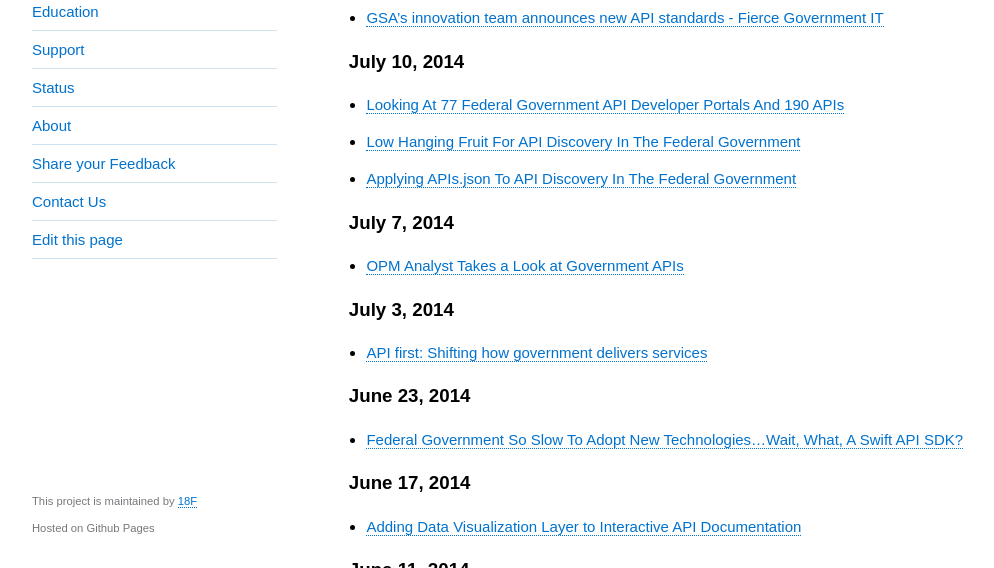
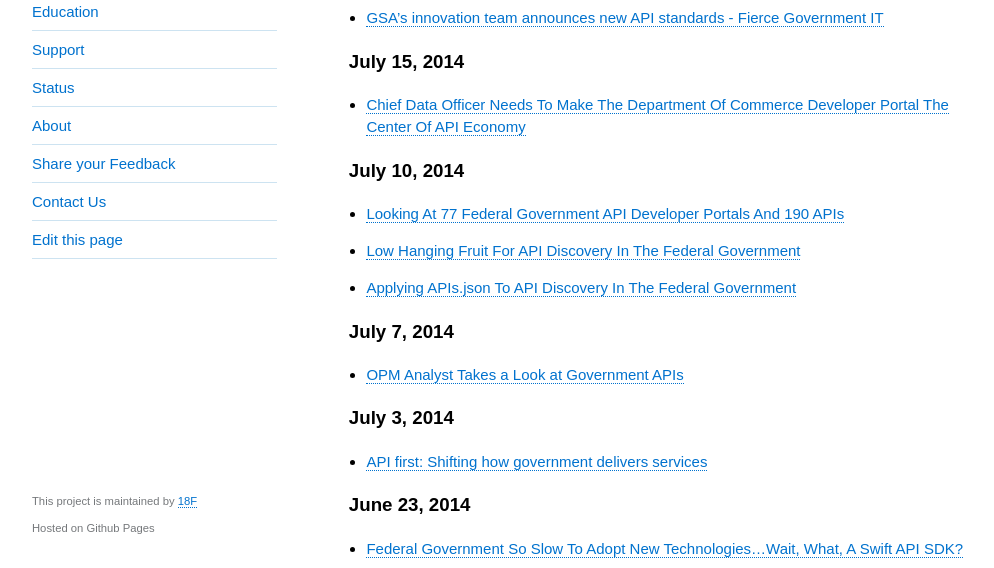
Before and after one commit to 18F/API-All-the-X, a Jekyll site: the page built from pages/gov_apis_in_the_news.md, in a window 1280 px wide and 900 px high, cut to the strip 332-900 px from the top of the window. Shown: the whole strip, without its empty margins (128-1122 px from the left). Built offline with Jekyll 4.4.1, drawn with Linux system fonts in a browser that asks for light colours.

Commit message:
adding commerce piece

```diff
--- a/pages/gov_apis_in_the_news.md
+++ b/pages/gov_apis_in_the_news.md
@@ -9,6 +9,9 @@ title: ".Gov APIs in the News"
 ### July 16, 2014
 * [18F's API standards, GSA's newest dashboard, FCC's cyber-obligations and more - Federal Computer Weekly](http://fcw.com/articles/2014/07/16/news-in-brief-july-16.aspx)
 * [GSA's innovation team announces new API standards - Fierce Government IT](http://www.fiercegovernmentit.com/story/gsas-innovation-team-announces-new-api-standards/2014-07-16)
+
+### July 15, 2014
+* [Chief Data Officer Needs To Make The Department Of Commerce Developer Portal The Center Of API Economy](http://apievangelist.com/2014/07/15/chief-data-officer-needs-to-make-the-department-of-commerce-developer-portal-the-center-of-api-economy/)
 
 ### July 10, 2014
 * [Looking At 77 Federal Government API Developer Portals And 190 APIs](http://apievangelist.com/2014/07/10/looking-at-77-federal-government-api-developer-portals-and-190-apis/)
```
